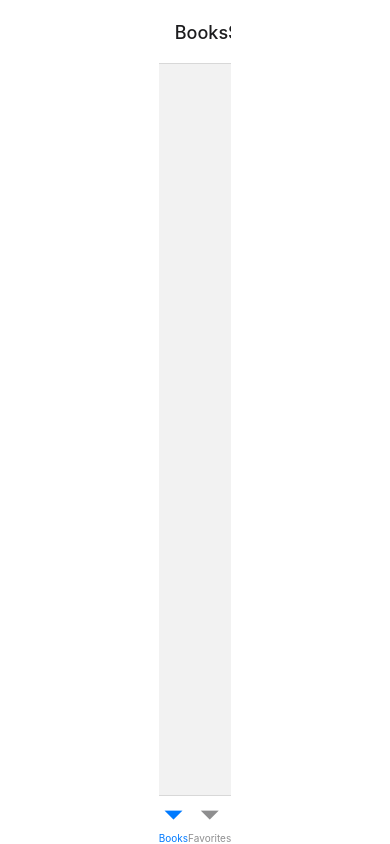
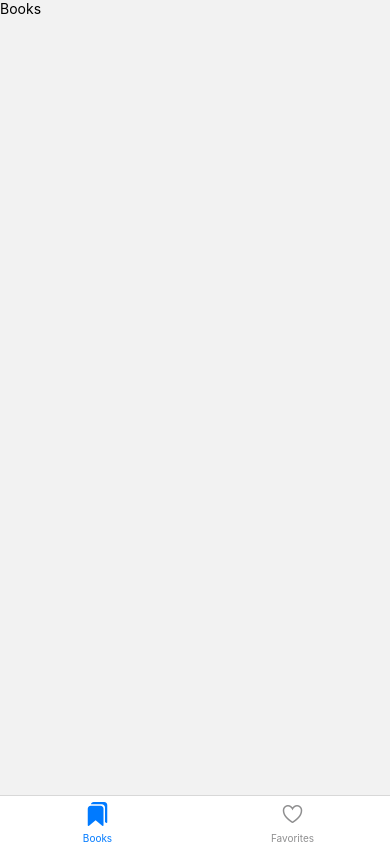
Before and after one commit to arjayosma/bibleapp, a React Native app: screen / in a window 390 px wide. Built offline with nearby package versions, Linux system fonts and the light colour scheme.

Commit message:
Add icon set and bottom tab navigation setup

```diff
--- a/App.js
+++ b/App.js
@@ -1,25 +1,14 @@
 import React from 'react';
-import {StyleSheet} from 'react-native';
-import {SafeAreaProvider, SafeAreaView} from 'react-native-safe-area-context';
+import {SafeAreaProvider} from 'react-native-safe-area-context';
 
 import Navigation from './src/routes';
 
 const App = () => {
   return (
     <SafeAreaProvider>
-      <SafeAreaView style={styles.safeAreaView}>
-        <Navigation />
-      </SafeAreaView>
+      <Navigation />
     </SafeAreaProvider>
   );
 };
 
-const styles = StyleSheet.create({
-  safeAreaView: {
-    alignItems: 'center',
-    flex: 1,
-    justifyContent: 'space-between',
-  },
-});
-
 export default App;
--- a/package.json
+++ b/package.json
@@ -15,7 +15,8 @@
     "react": "17.0.2",
     "react-native": "0.65.1",
     "react-native-safe-area-context": "^3.3.0",
-    "react-native-screens": "^3.5.0"
+    "react-native-screens": "^3.5.0",
+    "react-native-vector-icons": "^8.1.0"
   },
   "devDependencies": {
     "@babel/core": "^7.15.0",
--- a/src/routes/tabs.js
+++ b/src/routes/tabs.js
@@ -1,5 +1,6 @@
 import React from 'react';
 import {createBottomTabNavigator} from '@react-navigation/bottom-tabs';
+import Ionicons from 'react-native-vector-icons/Ionicons';
 
 import Books from '../screens/Books';
 import Favorites from '../screens/Favorites';
@@ -11,6 +12,13 @@ const tabScreens = [
     component: Books,
     name: 'BooksScreen',
     options: {
+      tabBarIcon: ({color, focused}) => (
+        <Ionicons
+          color={color}
+          name={focused ? 'bookmarks' : 'bookmarks-outline'}
+          size={24}
+        />
+      ),
       tabBarLabel: 'Books',
     },
   },
@@ -18,6 +26,13 @@ const tabScreens = [
     component: Favorites,
     name: 'FavoritesScreen',
     options: {
+      tabBarIcon: ({color, focused}) => (
+        <Ionicons
+          color={color}
+          name={focused ? 'heart' : 'heart-outline'}
+          size={24}
+        />
+      ),
       tabBarLabel: 'Favorites',
     },
   },
@@ -35,7 +50,11 @@ export default () => {
     ));
 
   return (
-    <TabNavigator initialRouteName="ActivityListScreen">
+    <TabNavigator
+      initialRouteName="BooksScreen"
+      screenOptions={{
+        headerShown: false,
+      }}>
       {renderTabs()}
     </TabNavigator>
   );
--- a/src/screens/Books.js
+++ b/src/screens/Books.js
@@ -1,5 +1,10 @@
 import React from 'react';
+import {ScrollView, Text} from 'react-native';
 
 export default () => {
-  return <></>;
+  return (
+    <ScrollView contentInsetAdjustmentBehavior="automatic">
+      <Text>Books</Text>
+    </ScrollView>
+  );
 };
--- a/src/screens/Favorites.js
+++ b/src/screens/Favorites.js
@@ -1,5 +1,10 @@
 import React from 'react';
+import {ScrollView, Text} from 'react-native';
 
 export default () => {
-  return <></>;
+  return (
+    <ScrollView contentInsetAdjustmentBehavior="automatic">
+      <Text>Favorites</Text>
+    </ScrollView>
+  );
 };
```
Also changed, not shown: 3 other files (tests, documents, lock files or other folders).
